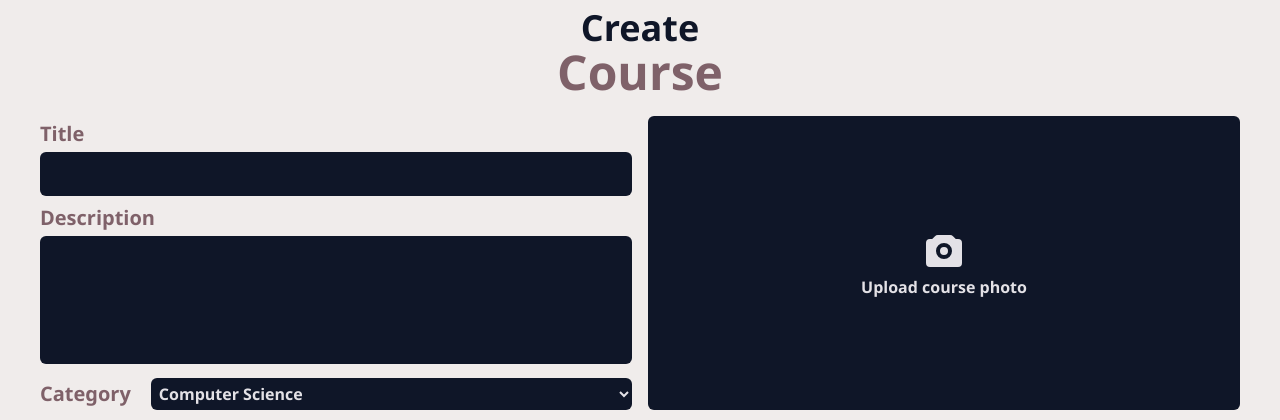
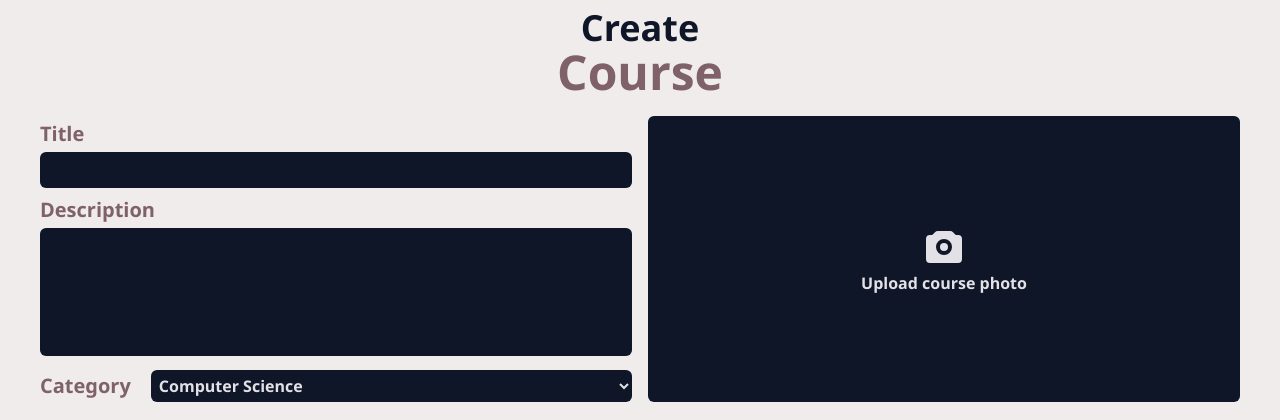
Before and after one commit to PalOntEr/Focus, a PHP site: page /createCourse.view.php in a window 1280 px wide. Shown: the part 68-488 px from the top of the page. Run offline with PHP 8.4, Linux system fonts and the light colour scheme; some libraries are stand-ins or nearby versions.

Commit message:
Refactor createCourse.view.php to remove unnecessary padding on the input field

```diff
--- a/views/createCourse.view.php
+++ b/views/createCourse.view.php
@@ -15,7 +15,7 @@
                 <div class="text-xl my-1">
                     Title
                 </div>
-                <input id="title" class="rounded-md p-1 bg-primary text-color w-full p-2 font-bold text-lg" type="text">
+                <input id="title" class="rounded-md p-1 bg-primary text-color w-full font-bold text-lg" type="text">
             </div>
             <div>
                 <div class="text-xl my-1">
```
